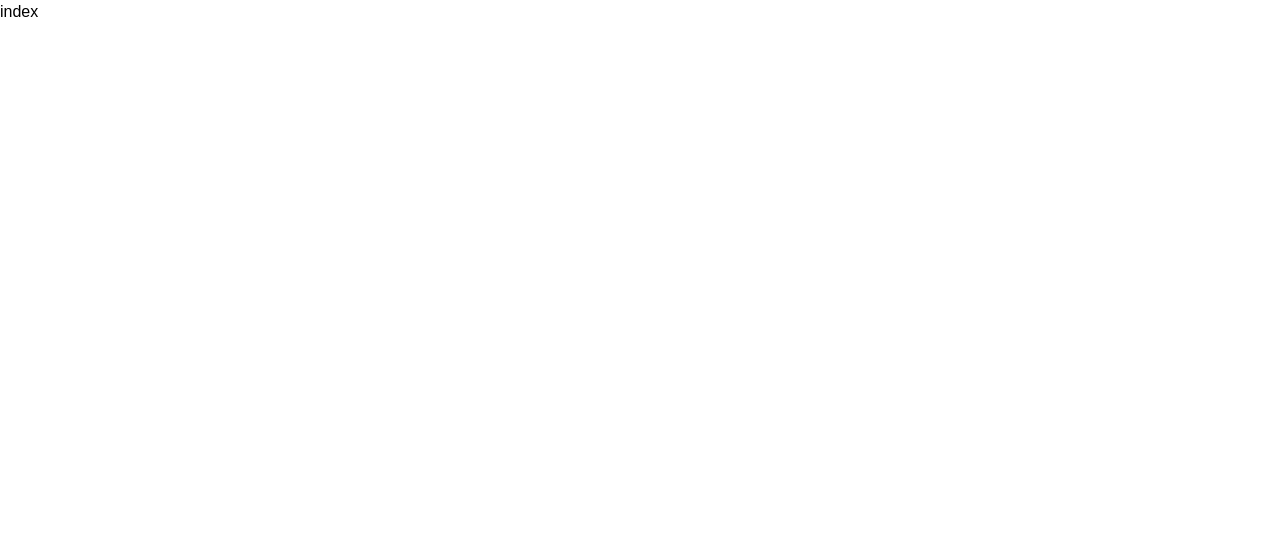
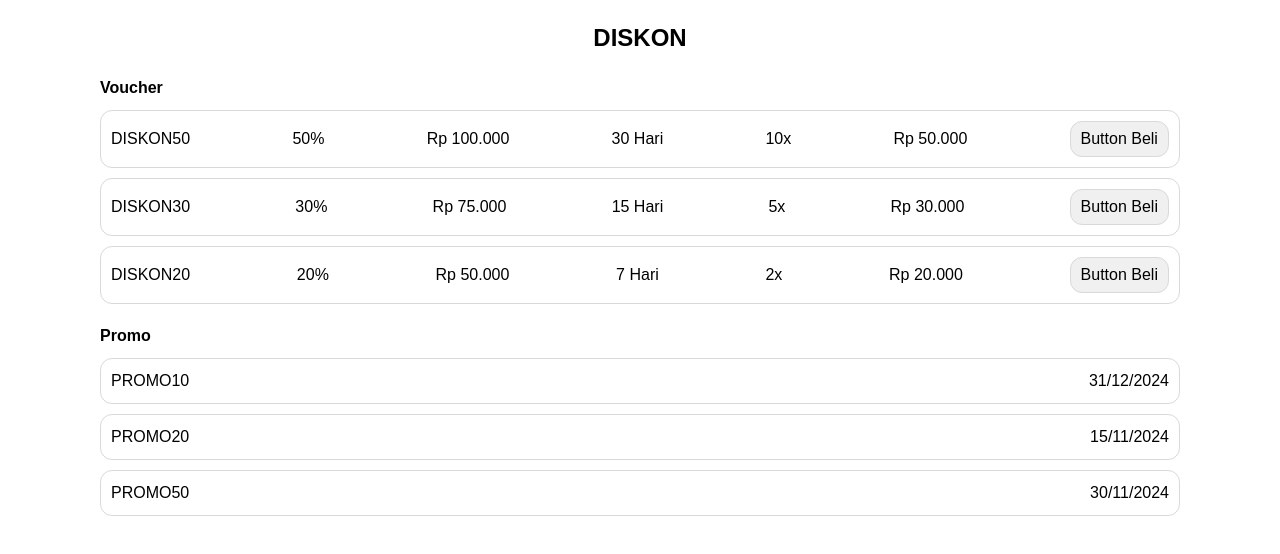
Before and after one commit to Andrew4Coding/sijarta-ngequery, a Next.js app: page /diskon in a window 1280 px wide. Shown: the top 554 px of the page. Built offline with nearby package versions, Linux system fonts and the light colour scheme.

Commit message:
feat: diskon page

```diff
--- a/modules/DiskonModule/elements/ModalPembelian.tsx
+++ b/modules/DiskonModule/elements/ModalPembelian.tsx
@@ -1,7 +1,77 @@
-import React from 'react'
+"use client";
 
-export const ModalPembelian = () => {
+import React from 'react';
+import { Voucher } from '@/modules/DiskonModule/index';
+
+interface ModalPembelianProps {
+  isModalOpen: boolean;
+  isSuccess: boolean;
+  selectedVoucher: Voucher | null;
+  closeModal: () => void;
+}
+
+const ModalPembelian: React.FC<ModalPembelianProps> = ({
+  isModalOpen,
+  isSuccess,
+  selectedVoucher,
+  closeModal
+}) => {
+  if (!isModalOpen || !selectedVoucher) return null;
+
   return (
-    <div>ModalPembelian</div>
-  )
-}
+    <div style={styles.modalOverlay}>
+      <div style={styles.modal}>
+        <h2 style={styles.modalTitle}>{isSuccess ? 'SUKSES' : 'GAGAL'}</h2>
+        <p style={styles.modalMessage}>
+          {isSuccess ? (
+            <>
+              Selamat! Anda berhasil membeli voucher dengan kode <strong>{selectedVoucher.code}</strong>. Voucher ini akan berlaku hingga tanggal <strong>{selectedVoucher.validity}</strong> dengan kuota penggunaan sebanyak <strong>{selectedVoucher.quota}</strong>.
+            </>
+          ) : (
+            <>
+              Maaf, saldo Anda tidak cukup untuk membeli voucher ini. Silakan top-up saldo Anda.
+            </>
+          )}
+        </p>
+        <button style={styles.closeButton} onClick={closeModal}>Button Tutup</button>
+      </div>
+    </div>
+  );
+};
+
+const styles = {
+  modalOverlay: {
+    position: 'fixed' as 'fixed',  // Ensuring 'fixed' matches expected type
+    top: 0,
+    left: 0,
+    right: 0,
+    bottom: 0,
+    backgroundColor: 'rgba(0, 0, 0, 0.5)',
+    display: 'flex' as 'flex',
+    justifyContent: 'center' as 'center',
+    alignItems: 'center' as 'center',
+  },
+  modal: {
+    backgroundColor: 'white',
+    padding: '20px',
+    borderRadius: '8px',
+    width: '300px',
+    textAlign: 'center' as 'center',
+  },
+  modalTitle: {
+    fontWeight: 'bold',
+    marginBottom: '10px',
+  },
+  modalMessage: {
+    marginBottom: '20px',
+  },
+  closeButton: {
+    padding: '5px 10px',
+    border: '1px solid #d9d9d9',
+    borderRadius: '12px',
+    cursor: 'pointer' as 'pointer',
+  },
+} as const;
+
+
+export default ModalPembelian;
--- a/modules/DiskonModule/index.tsx
+++ b/modules/DiskonModule/index.tsx
@@ -1,7 +1,170 @@
-import React from 'react'
+// In DiskonModule/index.tsx
+
+import React, { useState } from 'react';
+import ModalPembelian from '@/modules/DiskonModule/elements/ModalPembelian'; // Import the ModalPembelian component
+
+export interface Voucher {
+  code: string;
+  discount: string;
+  minTransaction: string;
+  validity: string;
+  quota: string;
+  price: string;
+}
 
 export const DiskonModule = () => {
+  const [isModalOpen, setIsModalOpen] = useState(false);
+  const [isSuccess, setIsSuccess] = useState(true);
+  const [selectedVoucher, setSelectedVoucher] = useState<Voucher | null>(null);
+
+  const handleVoucherPurchase = (voucher: Voucher) => {
+    const userBalance = 100000;
+    const voucherPrice = parseInt(voucher.price.replace("Rp ", "").replace(".", ""));
+
+    if (userBalance >= voucherPrice) {
+      setIsSuccess(true);
+    } else {
+      setIsSuccess(false);
+    }
+    setSelectedVoucher(voucher);
+    setIsModalOpen(true);
+  };
+
+  const closeModal = () => {
+    setIsModalOpen(false);
+  };
+
+  const voucherData: Voucher[] = [
+    { code: "DISKON50", discount: "50%", minTransaction: "Rp 100.000", validity: "30 Hari", quota: "10x", price: "Rp 50.000" },
+    { code: "DISKON30", discount: "30%", minTransaction: "Rp 75.000", validity: "15 Hari", quota: "5x", price: "Rp 30.000" },
+    { code: "DISKON20", discount: "20%", minTransaction: "Rp 50.000", validity: "7 Hari", quota: "2x", price: "Rp 20.000" },
+  ];
+
+  const promoData = [
+    { code: "PROMO10", endDate: "31/12/2024" },
+    { code: "PROMO20", endDate: "15/11/2024" },
+    { code: "PROMO50", endDate: "30/11/2024" },
+  ];
+
   return (
-    <div>index</div>
-  )
-}
+    <div style={styles.pageContainer}>
+      <h1 style={styles.title}>DISKON</h1>
+
+      <section style={styles.section}>
+        <h2 style={styles.sectionTitle}>Voucher</h2>
+        <div style={styles.voucherContainer}>
+          {voucherData.map((voucher, index) => (
+            <div key={index} style={styles.voucherBox}>
+              <div style={styles.voucherRow}>
+                <span>{voucher.code}</span>
+                <span>{voucher.discount}</span>
+                <span>{voucher.minTransaction}</span>
+                <span>{voucher.validity}</span>
+                <span>{voucher.quota}</span>
+                <span>{voucher.price}</span>
+                <button style={styles.buyButton} onClick={() => handleVoucherPurchase(voucher)}>Button Beli</button>
+              </div>
+            </div>
+          ))}
+        </div>
+      </section>
+
+      <section style={styles.section}>
+        <h2 style={styles.sectionTitle}>Promo</h2>
+        <div style={styles.promoContainer}>
+          {promoData.map((promo, index) => (
+            <div key={index} style={styles.promoBox}>
+              <div style={styles.promoRow}>
+                <span style={styles.promoCode}>{promo.code}</span>
+                <span style={styles.promoEndDate}>{promo.endDate}</span>
+              </div>
+            </div>
+          ))}
+        </div>
+      </section>
+
+      {/* Use ModalPembelian component */}
+      <ModalPembelian
+        isModalOpen={isModalOpen}
+        isSuccess={isSuccess}
+        selectedVoucher={selectedVoucher}
+        closeModal={closeModal}
+      />
+    </div>
+  );
+};
+
+const styles = {
+  pageContainer: {
+    padding: '20px',
+    marginLeft: '80px',
+    marginRight: '80px',
+  },
+  title: {
+    textAlign: 'center' as 'center',
+    fontWeight: 'bold',
+    fontSize: '24px',
+    marginBottom: '20px',
+  },
+  section: {
+    marginBottom: '20px',
+  },
+  sectionTitle: {
+    fontWeight: 'bold',
+    marginBottom: '10px',
+  },
+  voucherContainer: {
+    display: 'flex',
+    flexDirection: 'column',
+    gap: '10px',
+  },
+  voucherBox: {
+    border: '1px solid #d9d9d9',
+    padding: '10px',
+    borderRadius: '12px',
+    display: 'flex',
+    justifyContent: 'space-between',
+    alignItems: 'center',
+  },
+  voucherRow: {
+    display: 'flex',
+    justifyContent: 'space-between',
+    alignItems: 'center',
+    width: '100%',
+    gap: '10px',
+  },
+  buyButton: {
+    padding: '5px 10px',
+    border: '1px solid #d9d9d9',
+    borderRadius: '12px',
+    cursor: 'pointer',
+    backgroundColor: '#f0f0f0',
+  },
+  promoContainer: {
+    display: 'flex',
+    flexDirection: 'column',
+    gap: '10px',
+  },
+  promoBox: {
+    border: '1px solid #d9d9d9',
+    padding: '10px',
+    borderRadius: '12px',
+    display: 'flex',
+    justifyContent: 'space-between',
+    alignItems: 'center',
+  },
+  promoRow: {
+    display: 'flex',
+    justifyContent: 'space-between',
+    alignItems: 'center',
+    width: '100%',
+  },
+  promoCode: {
+    flex: 1,
+    textAlign: 'left',
+  },
+  promoEndDate: {
+    textAlign: 'right',
+    flex: 1,
+  },
+} as const;
```
